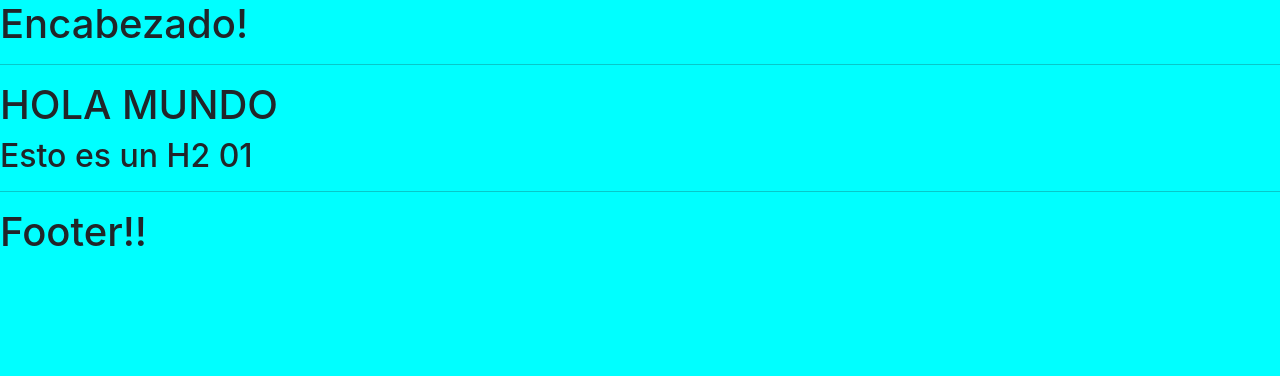
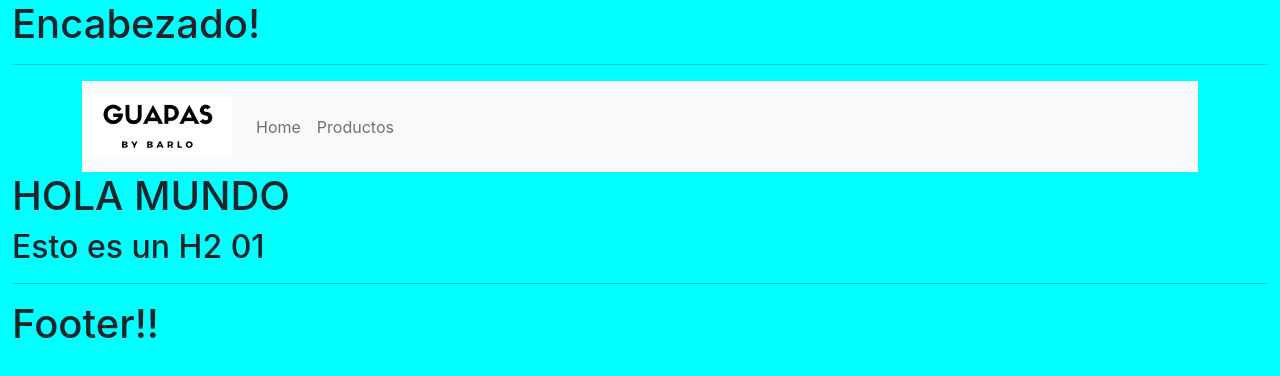
Before and after one commit to mpoletti93/CursoReact, a React (Create React App) app: page / in a window 1280 px wide. Shown: the top 376 px of the page. Built offline with nearby package versions, Linux system fonts and the light colour scheme.

Commit message:
agregado de navvar

```diff
--- a/public/index.html
+++ b/public/index.html
@@ -40,5 +40,6 @@
       To begin the development, run `npm start` or `yarn start`.
       To create a production bundle, use `npm run build` or `yarn build`.
     -->
+    <script src="https://cdn.jsdelivr.net/npm/bootstrap@5.2.0/dist/js/bootstrap.bundle.min.js" integrity="sha384-A3rJD856KowSb7dwlZdYEkO39Gagi7vIsF0jrRAoQmDKKtQBHUuLZ9AsSv4jD4Xa" crossorigin="anonymous"></script>
   </body>
 </html>
--- a/src/App.js
+++ b/src/App.js
@@ -1,11 +1,13 @@
 import './App.css';
 import Footer from './Componentes/Footer';
 import Header from './Componentes/Header';
+import Navvar from './Componentes/NavBar';
 
 function App() {
   return (
-  <div>
+  <div className='container-fluid'>
     <Header />
+    <Navvar />
       <h1>HOLA MUNDO</h1>
       <h2> Esto es un H2 01</h2>
     <Footer />
--- a/src/Componentes/NavBar.jsx
+++ b/src/Componentes/NavBar.jsx
@@ -1 +1,24 @@
 import React from "react";
+import Logo from "../Imagenes/Logo.jpg"
+
+const Navvar = () => {
+    return (
+<div className="container">
+    <nav className="navbar navbar-expand-lg navbar-light bg-light">
+        <a className="navbar-brand" href="#"><img src={Logo} width="150" alt="Guapasbb"/></a>
+            <div className="collapse navbar-collapse" id="navbarSupportedContent">
+                <ul className="navbar-nav mr-auto">
+                    <li className="nav-item active">
+                        <a className="nav-link" href="#">Home </a>
+                    </li>
+                    <li className="nav-item">
+                        <a className="nav-link" href="#">Productos</a>
+                    </li>
+                </ul>
+            </div>
+    </nav>
+</div>
+    )
+}
+
+export default Navvar;
--- a/src/index.js
+++ b/src/index.js
@@ -2,7 +2,7 @@ import React from 'react';
 import ReactDOM from 'react-dom/client';
 import './index.css';
 import App from './App';
-import reportWebVitals from './reportWebVitals';
+
 
 const root = ReactDOM.createRoot(document.getElementById('root'));
 root.render(
@@ -10,8 +10,3 @@ root.render(
     <App />
   </React.StrictMode>
 );
-
-// If you want to start measuring performance in your app, pass a function
-// to log results (for example: reportWebVitals(console.log))
-// or send to an analytics endpoint. Learn more: https://bit.ly/CRA-vitals
-reportWebVitals();
--- a/src/reportWebVitals.js
+++ /dev/null
@@ -1,13 +0,0 @@
-const reportWebVitals = onPerfEntry => {
-  if (onPerfEntry && onPerfEntry instanceof Function) {
-    import('web-vitals').then(({ getCLS, getFID, getFCP, getLCP, getTTFB }) => {
-      getCLS(onPerfEntry);
-      getFID(onPerfEntry);
-      getFCP(onPerfEntry);
-      getLCP(onPerfEntry);
-      getTTFB(onPerfEntry);
-    });
-  }
-};
-
-export default reportWebVitals;
```
Also changed, not shown: src/Imagenes/Logo.jpg (added), 1 other file (tests, documents, lock files or other folders).
